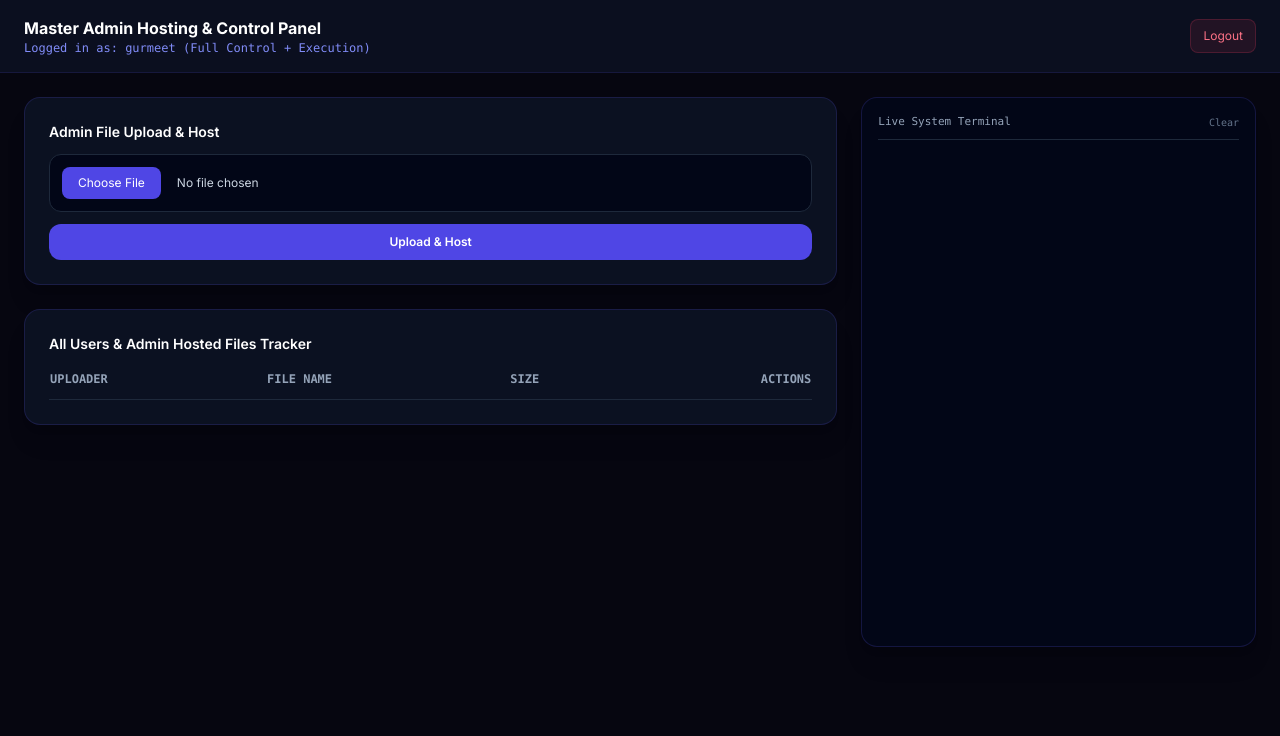
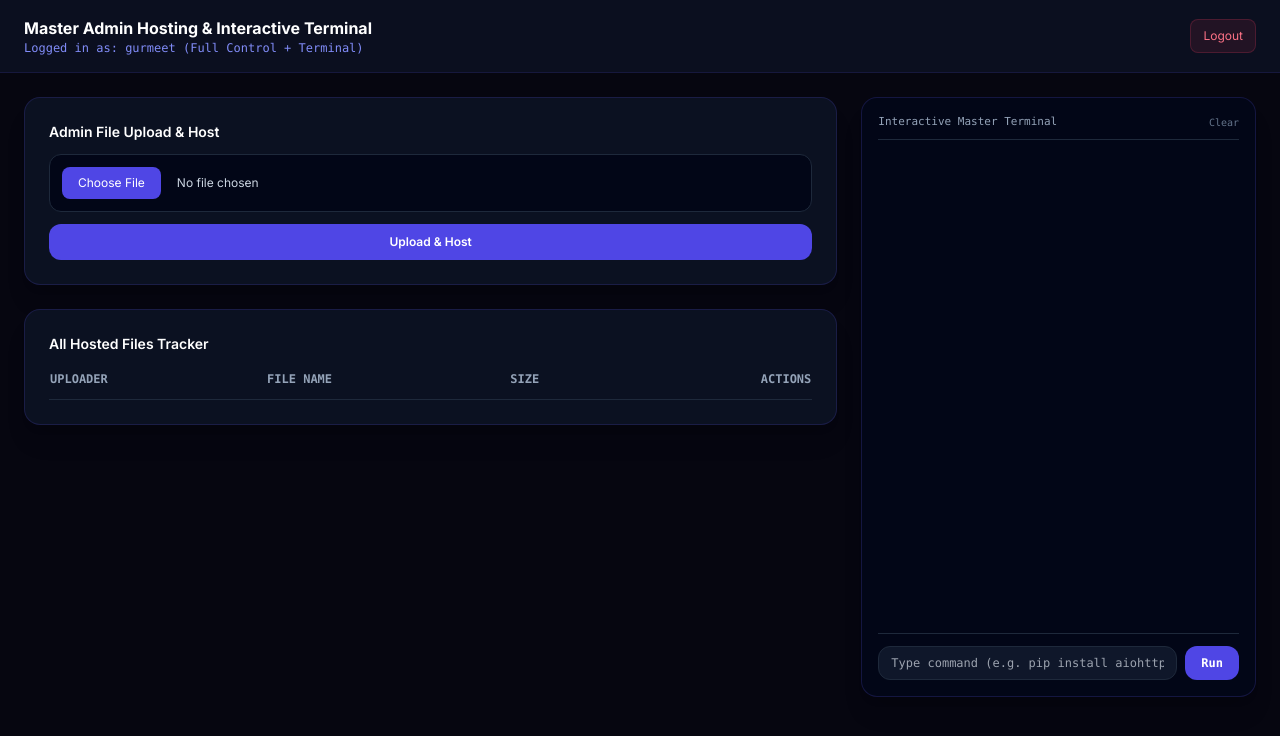
Before and after one commit to gurmeetsagarr/filehost-pro, a website: page public/admin.html in a window 1280 px wide. Drawn offline with nearby package versions, Linux system fonts and the light colour scheme; no server answers.

Commit message:
Update admin.html

```diff
--- a/public/admin.html
+++ b/public/admin.html
@@ -12,15 +12,14 @@
 <body class="min-h-screen flex flex-col">
   <header class="border-b border-indigo-900/30 bg-slate-900/60 px-6 py-4 flex justify-between items-center">
     <div>
-      <h1 class="font-bold text-white text-base">Master Admin Hosting & Control Panel</h1>
-      <p class="text-xs text-indigo-400 font-mono">Logged in as: gurmeet (Full Control + Execution)</p>
+      <h1 class="font-bold text-white text-base">Master Admin Hosting & Interactive Terminal</h1>
+      <p class="text-xs text-indigo-400 font-mono">Logged in as: gurmeet (Full Control + Terminal)</p>
     </div>
     <button onclick="logout()" class="text-xs bg-rose-500/10 text-rose-400 px-3 py-2 rounded-lg border border-rose-500/20">Logout</button>
   </header>
 
   <main class="flex-1 p-6 max-w-7xl mx-auto w-full grid grid-cols-1 lg:grid-cols-3 gap-6">
     <div class="lg:col-span-2 space-y-6">
-      <!-- Admin Upload Box -->
       <div class="bg-slate-900/70 border border-indigo-900/40 rounded-2xl p-6 shadow-xl">
         <h2 class="text-sm font-semibold text-white mb-3">Admin File Upload & Host</h2>
         <input type="file" id="adminFileInput" class="w-full bg-slate-950 border border-slate-800 p-3 rounded-xl text-xs text-slate-300 file:mr-4 file:py-2 file:px-4 file:rounded-lg file:border-0 file:text-xs file:bg-indigo-600 file:text-white cursor-pointer">
@@ -28,7 +27,7 @@
       </div>
 
       <div class="bg-slate-900/70 border border-indigo-900/40 rounded-2xl p-6 shadow-xl">
-        <h2 class="text-sm font-semibold text-white mb-4">All Users & Admin Hosted Files Tracker</h2>
+        <h2 class="text-sm font-semibold text-white mb-4">All Hosted Files Tracker</h2>
         <div class="overflow-x-auto">
           <table class="w-full text-left text-xs">
             <thead>
@@ -45,12 +44,17 @@
       </div>
     </div>
 
-    <div class="bg-slate-950 border border-indigo-900/40 rounded-2xl p-4 font-mono text-[11px] flex flex-col h-[550px] shadow-xl">
+    <!-- Admin Interactive Terminal -->
+    <div class="bg-slate-950 border border-indigo-900/40 rounded-2xl p-4 font-mono text-[11px] flex flex-col h-[600px] shadow-xl">
       <div class="text-slate-400 pb-2 border-b border-slate-800 mb-2 flex justify-between items-center">
-        <span>Live System Terminal</span>
+        <span>Interactive Master Terminal</span>
         <button onclick="document.getElementById('terminal').innerHTML=''" class="text-[10px] text-slate-500 hover:text-white">Clear</button>
       </div>
-      <div id="terminal" class="flex-1 overflow-y-auto space-y-1"></div>
+      <div id="terminal" class="flex-1 overflow-y-auto space-y-1 pr-1"></div>
+      <div class="pt-3 border-t border-slate-800 flex gap-2">
+        <input type="text" id="terminalInput" placeholder="Type command (e.g. pip install aiohttp)..." class="flex-1 bg-slate-900 border border-slate-800 rounded-xl px-3 py-2 text-xs text-white outline-none focus:border-indigo-500">
+        <button onclick="sendTerminalCommand()" class="bg-indigo-600 px-4 py-2 rounded-xl text-xs text-white font-semibold hover:bg-indigo-500 transition">Run</button>
+      </div>
     </div>
   </main>
 
@@ -64,7 +68,7 @@
       formData.append('file', file);
       const res = await fetch('/api/upload', { method: 'POST', body: formData });
       const data = await res.json();
-      if (data.success) { alert('Uploaded successfully!'); loadAdminData(); }
+      if (data.success) { alert('Uploaded!'); loadAdminData(); }
     }
 
     async function loadAdminData() {
@@ -98,16 +102,27 @@
       }
     }
 
-    async function runFile(filename) {
-      await fetch(`/api/run/${filename}`, { method: 'POST' });
+    async function runFile(filename) { await fetch(`/api/run/${filename}`, { method: 'POST' }); }
+    async function deleteFile(filename) {
+      if (confirm('Delete?')) { await fetch(`/api/delete/${filename}`, { method: 'DELETE' }); loadAdminData(); }
     }
 
-    async function deleteFile(filename) {
-      if (confirm('Admin action: Delete this file?')) {
-        await fetch(`/api/delete/${filename}`, { method: 'DELETE' });
-        loadAdminData();
-      }
+    async function sendTerminalCommand() {
+      const input = document.getElementById('terminalInput');
+      const cmd = input.value.trim();
+      if (!cmd) return;
+      input.value = false || input.value.trim();
+      input.value = '';
+      await fetch('/api/terminal/exec', {
+        method: 'POST',
+        headers: { 'Content-Type': 'application/json' },
+        body: JSON.stringify({ command: cmd })
+      });
     }
+
+    document.getElementById('terminalInput').addEventListener('keypress', (e) => {
+      if (e.key === 'Enter') sendTerminalCommand();
+    });
 
     const socket = io();
     socket.on('terminal-log', (d) => {
```
